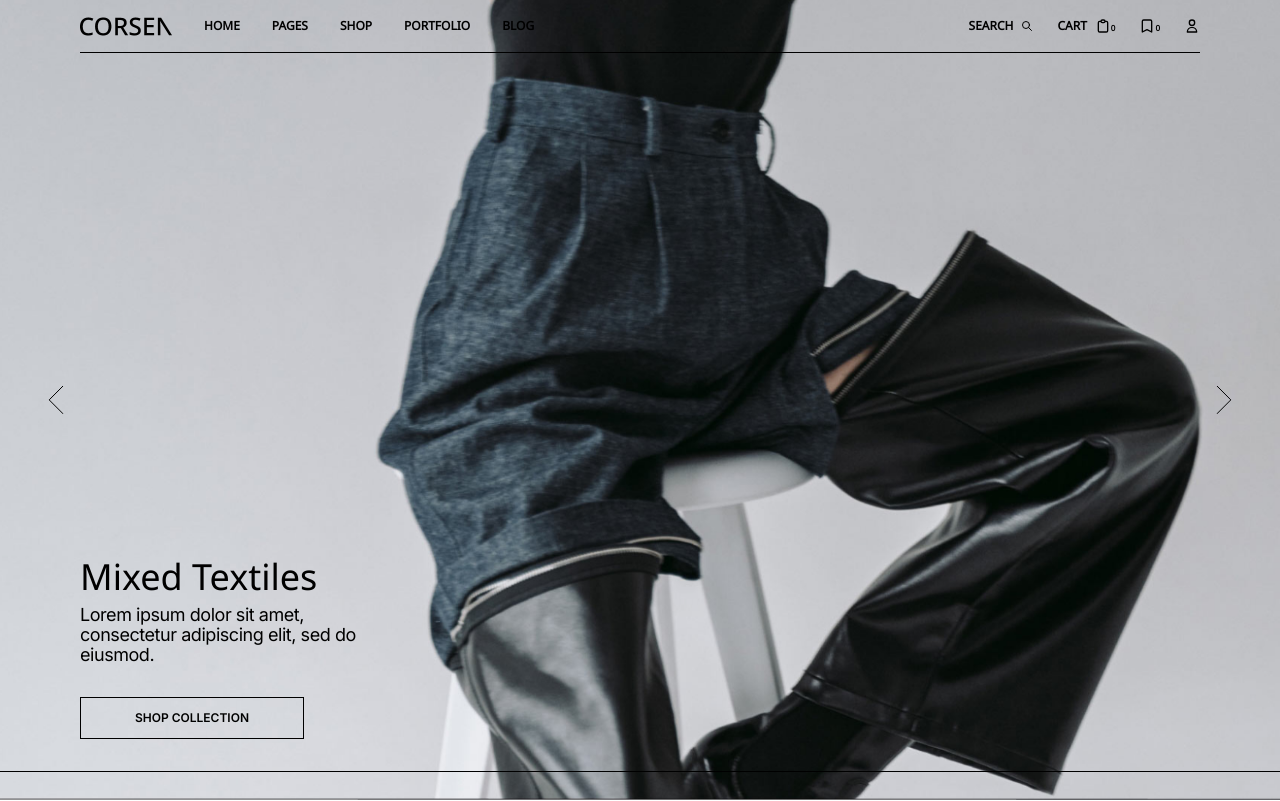
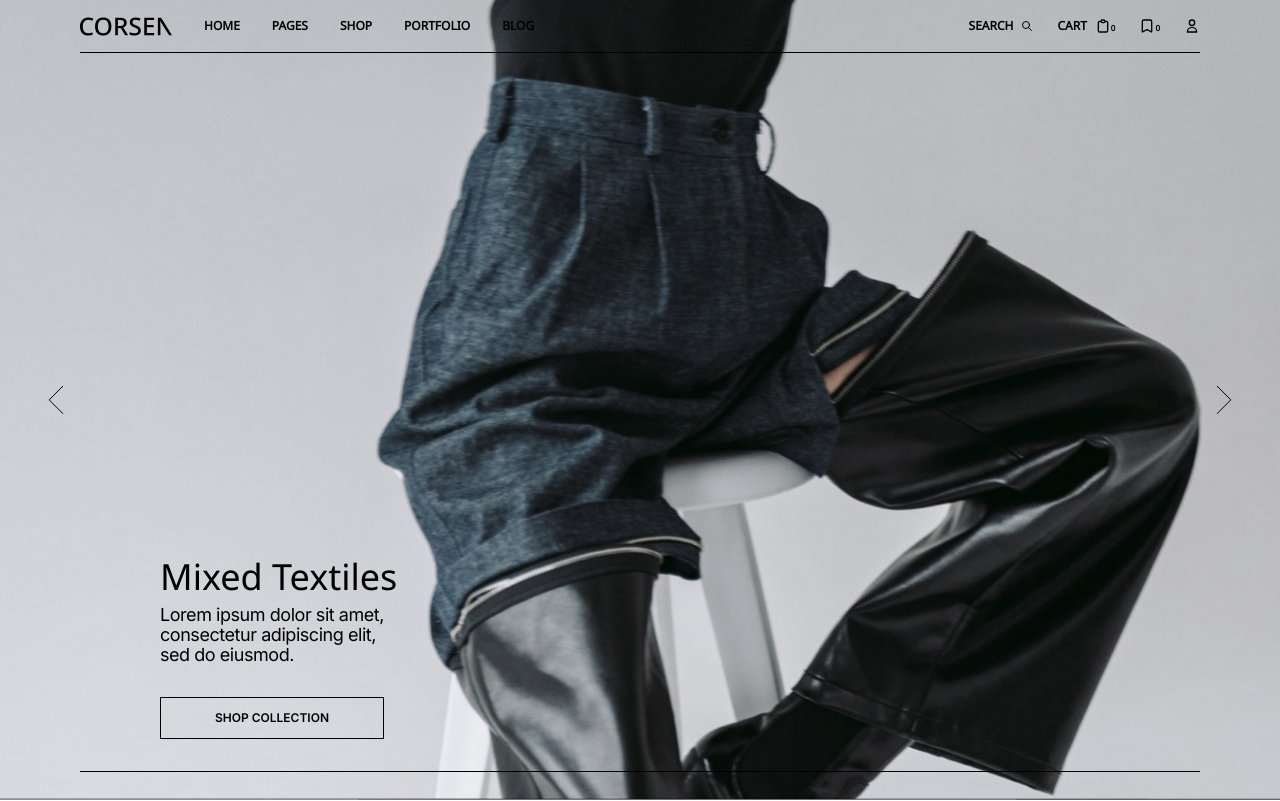
Before and after one commit to nicojoy-gif/appnovias, a Next.js app: page / in a window 1280 px wide. Shown: the top 801 px of the page. Built offline with nearby package versions, Linux system fonts and the light colour scheme.

Commit message:
changed hero border

```diff
--- a/src/app/Components/Hero.tsx
+++ b/src/app/Components/Hero.tsx
@@ -21,7 +21,7 @@ export default function Hero() {
       </div>
       <Arrows />
       <div className="flex items-center justify-center absolute bottom-1 left-0 right-0">
-        <div className="border-b border-black w-full container my-6 mx-auto px-20">
+        <div className="border-b border-black w-full  my-6 mx-20 px-20">
           <h2 className="text-4xl font-noto-sans">Mixed Textiles</h2>
           <p className="py-2 text-lg w-full md:w-1/4 tracking-tight leading-5">
             Lorem ipsum dolor sit amet, consectetur adipiscing elit, sed do
```
